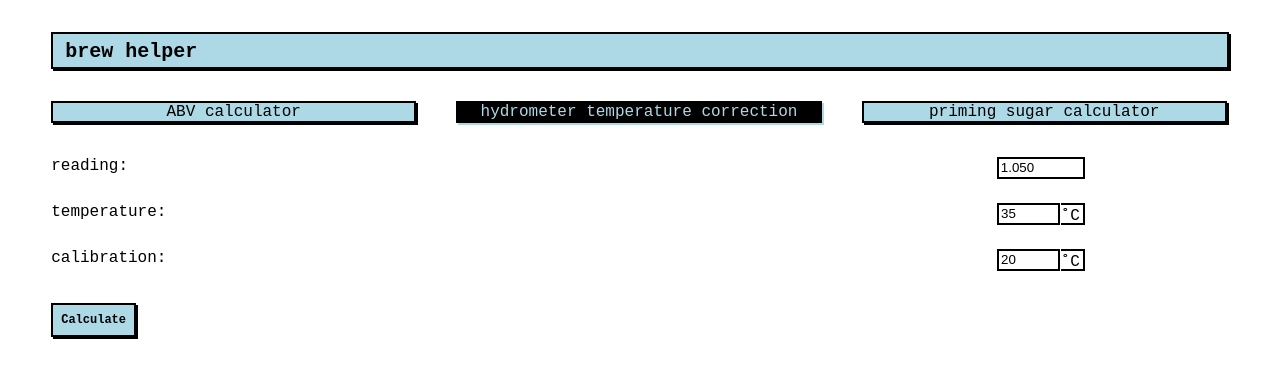
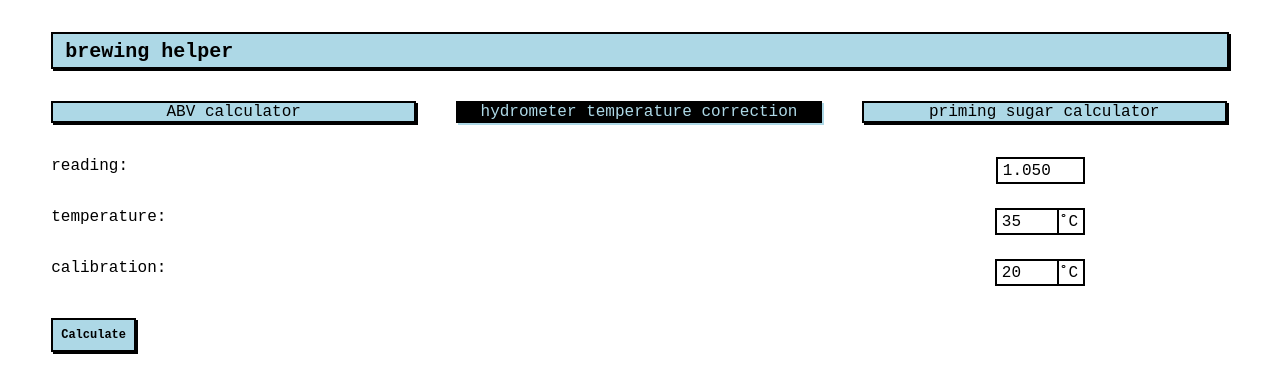
Before and after one commit to jackobeney/brewing-helper, a plain HTML site: page index.html in a window 1280 px wide. Both pictures are taken after a click on the button "hydrometer temperature correction". Drawn offline with Linux system fonts and the light colour scheme.

Commit message:
tiny fixes

```diff
--- a/index.html
+++ b/index.html
@@ -2,8 +2,8 @@
 <html>
   <head>
     <meta charset="utf-8" />
-    <title>Brew Helper</title>
-    <meta name="description" content="Calculators to help with brewing" />
+    <title>Brewing Helper</title>
+    <meta name="description" content="Simple alculators to help with brewing" />
     <meta name="viewport" content="width=device-width, initial-scale=1" />
     <link rel="stylesheet" href="main.css" />
     <link rel="icon" type="image/png" sizes="32x32" href="favicon-32x32.png" />
@@ -11,7 +11,7 @@
     <link rel="manifest" href="/site.webmanifest" />
   </head>
   <body>
-    <h2 class="title">brew helper</h2>
+    <h2 class="title">brewing helper</h2>
 
     <div class="tab-selection">
       <button class="button tab-selection__option" id="abv-tab" onclick="switchTab(this, 'abv')">ABV calculator</button>
--- a/main.css
+++ b/main.css
@@ -16,7 +16,8 @@ body.pink {
   --main-color: pink;
 }
 
-button {
+button,
+input {
   border: none;
   margin: 0;
   padding: 0;
@@ -25,6 +26,14 @@ button {
   background: transparent;
   color: inherit;
   font: inherit;
+}
+
+input {
+	display: inline-block;
+	vertical-align: middle;
+	white-space: normal;
+	background: none;
+	line-height: 1;
 }
 
 button:focus,
@@ -95,6 +104,7 @@ h4 {
 
 input {
   width: 5rem;
+  padding: 3px 0 1px 5px;
 }
 
 input,
@@ -106,20 +116,19 @@ select {
 .input-suffix {
   border: 2px solid #000;
   border-left: none;
-  margin-left: -9px;
+  padding: 3px 0 1px 0;
 }
 
 .input-suffix__temperature::before {
   content: '˚C';
-  padding-right: 3px;
-  vertical-align: bottom;
 }
 
 .input-suffix__volume::before {
   content: '\00a0\L';
-  /* padding: 0 4px; */
-  padding-right: 3px;
-  vertical-align: middle;
+}
+
+.has-suffix{
+  display: flex;
 }
 
 .has-suffix input {
```
Also changed, not shown: 1 other file.
